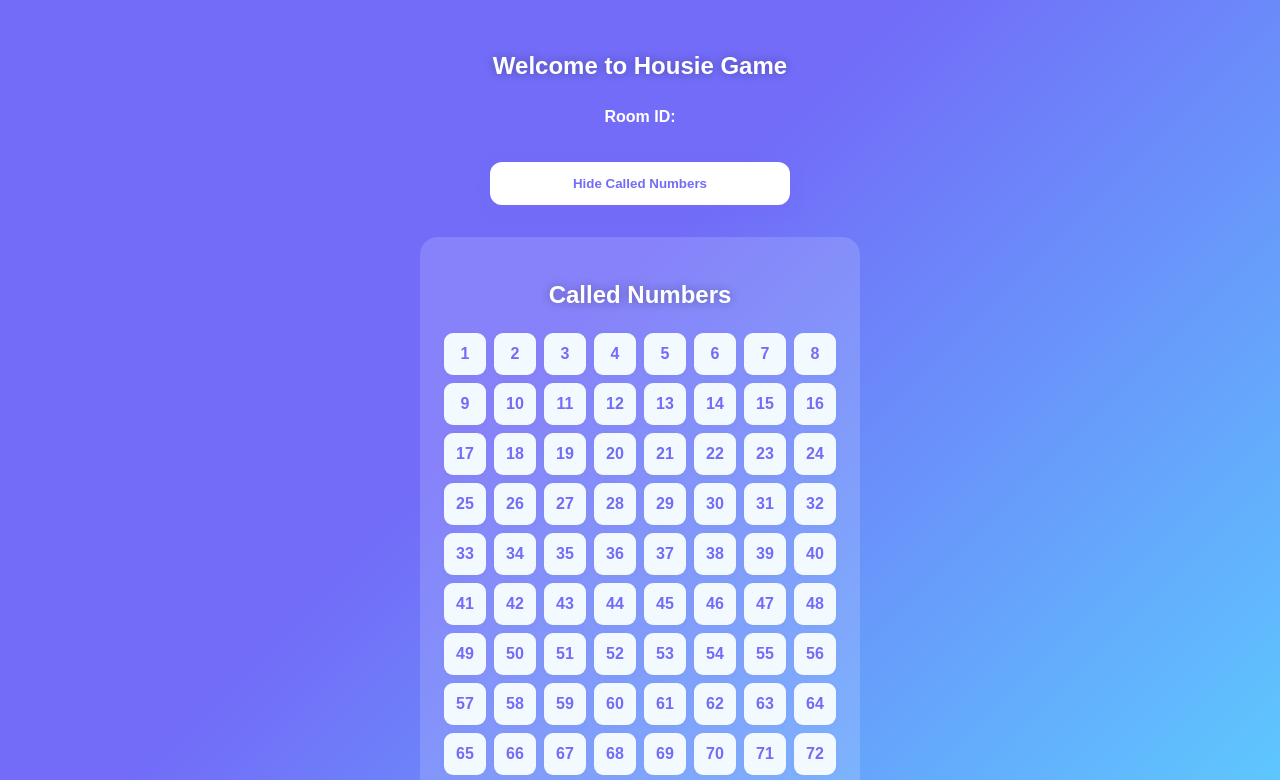
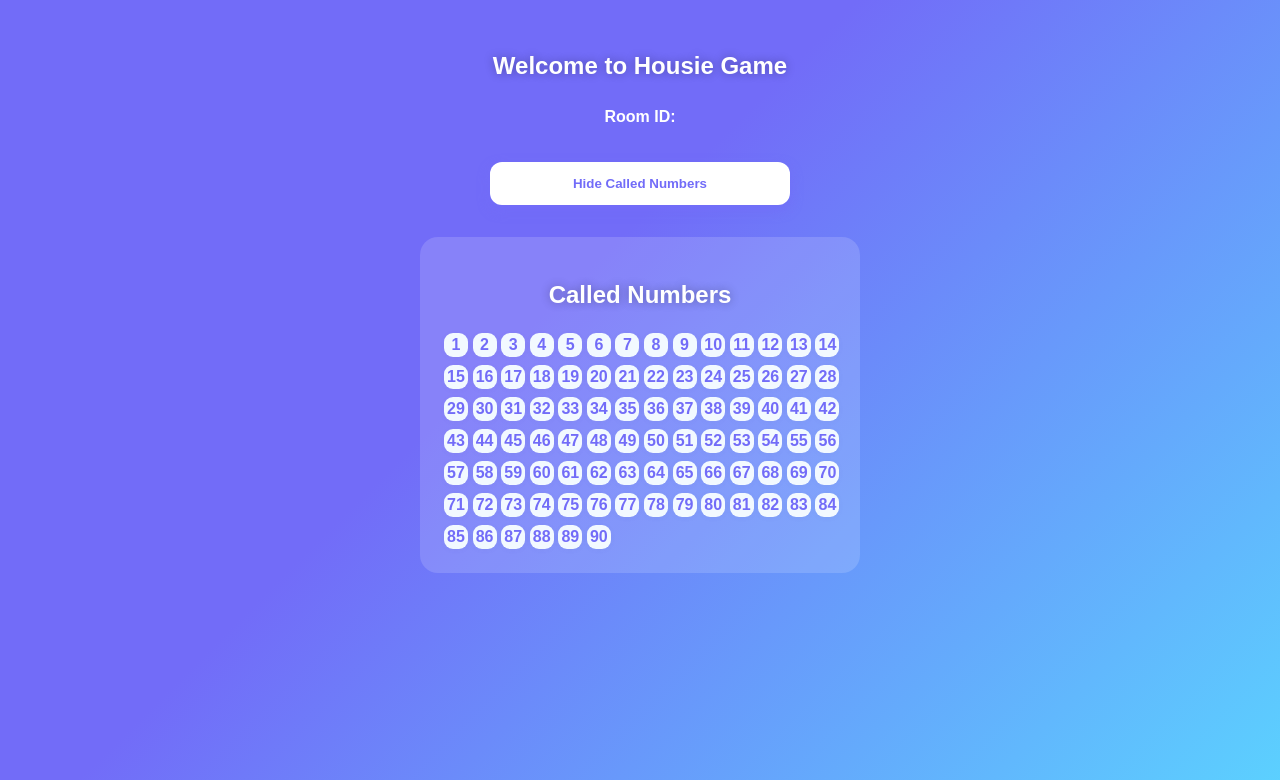
Before and after one commit to eswar5678/HousieGame, a website: page public/game.html in a window 1280 px wide. Both pictures are taken after a click on the button "Show Called Numbers". Shown: the top 780 px of the page. Drawn offline with nearby package versions, Linux system fonts and the light colour scheme; no server answers.

Commit message:
Update game.html

```diff
--- a/public/game.html
+++ b/public/game.html
@@ -477,7 +477,7 @@
     calledNumbersList.innerHTML = '';
     const grid = document.createElement('div');
     grid.style.display = 'grid';
-    grid.style.gridTemplateColumns = 'repeat(auto-fill, minmax(40px, 1fr))';
+    grid.style.gridTemplateColumns = 'repeat(auto-fill, minmax(20px, 1fr))';
     grid.style.gridGap = '8px';
     grid.style.width = '100%';
     grid.style.maxWidth = '440px';
```
